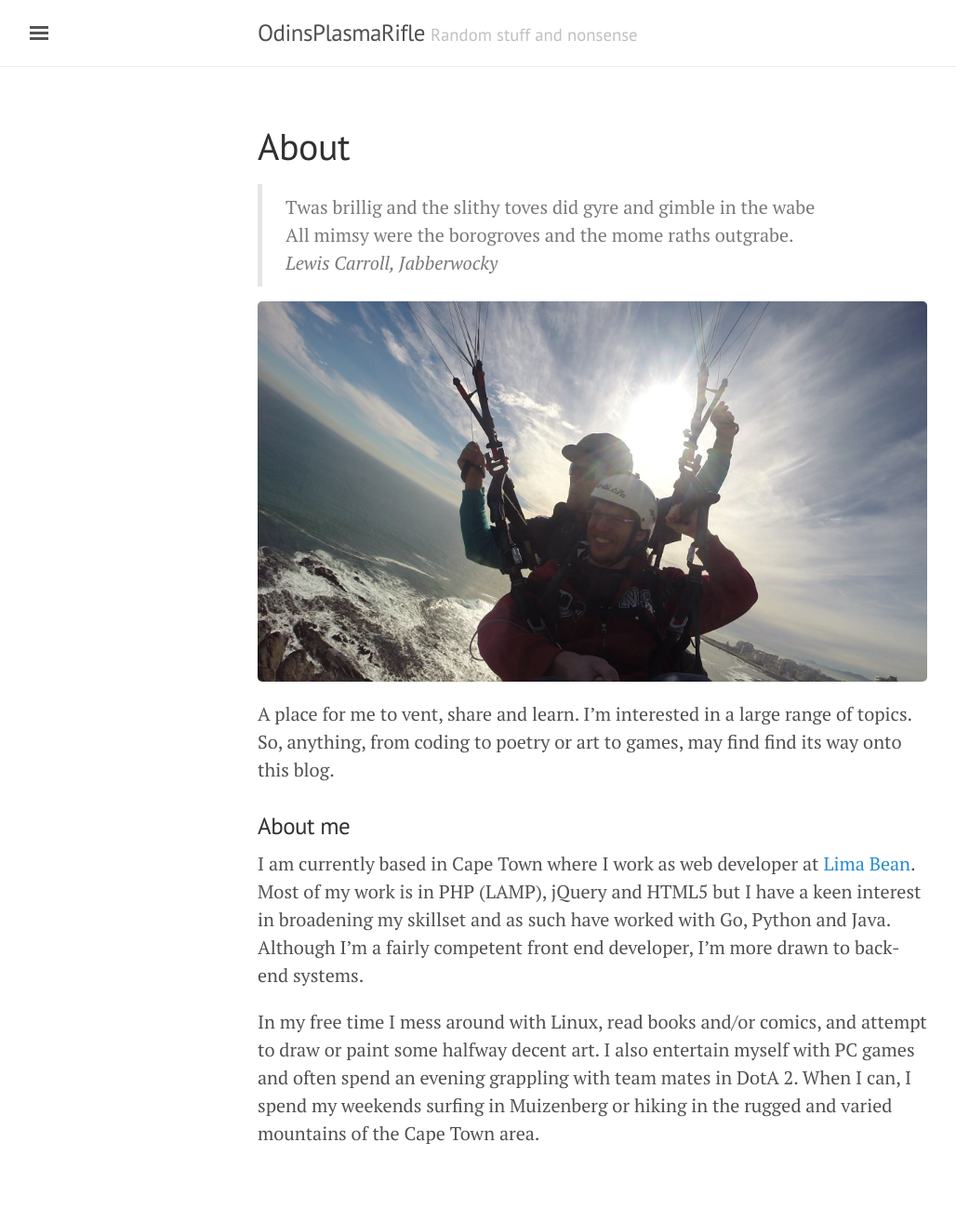
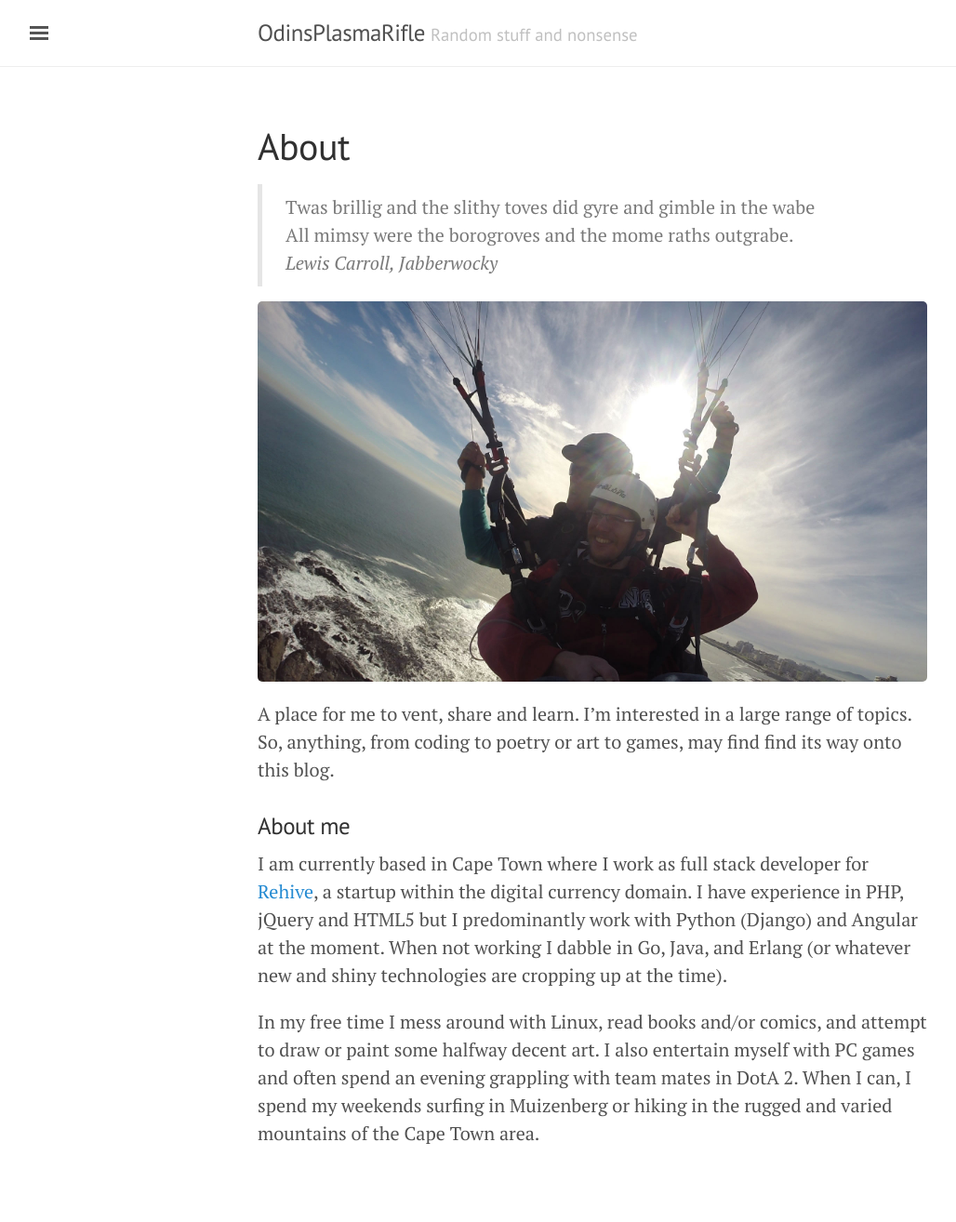
Before and after one commit to OdinsPlasmaRifle/old.odinsplasmarifle.github.io, a Jekyll site: the page built from about.md, in a window 1280 px wide. Shown: the whole page at 93% size, without its empty margins (3-1031 px from the left). Built offline with Jekyll 4.4.1, drawn with Linux system fonts in a browser that asks for light colours.

Commit message:
Updated about us page with new work details

```diff
--- a/about.md
+++ b/about.md
@@ -13,6 +13,6 @@ A place for me to vent, share and learn. I'm interested in a large range of topi
 
 ### About me
 
-I am currently based in Cape Town where I work as web developer at [Lima Bean](http://limabean.agency). Most of my work is in PHP (LAMP), jQuery and HTML5 but I have a keen interest in broadening my skillset and as such have worked with Go, Python and Java. Although I'm a fairly competent front end developer, I'm more drawn to back-end systems.
+I am currently based in Cape Town where I work as full stack developer for [Rehive](https://rehive.com/), a startup within the digital currency domain. I have experience in PHP, jQuery and HTML5 but I predominantly work with Python (Django) and Angular at the moment. When not working I dabble in Go, Java, and Erlang (or whatever new and shiny technologies are cropping up at the time).
 
 In my free time I mess around with Linux, read books and/or comics, and attempt to draw or paint some halfway decent art. I also entertain myself with PC games and often spend an evening grappling with team mates in DotA 2. When I can, I spend my weekends surfing in Muizenberg or hiking in the rugged and varied mountains of the Cape Town area.
```
